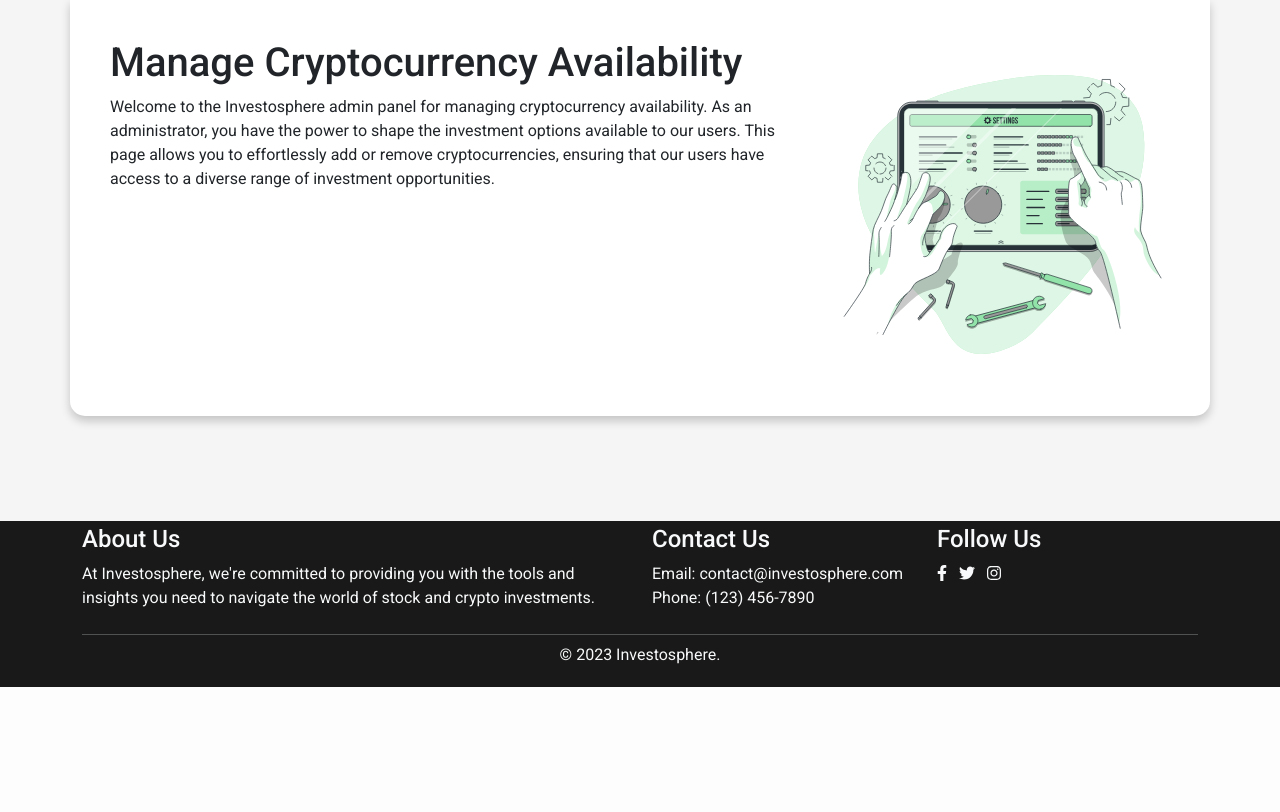
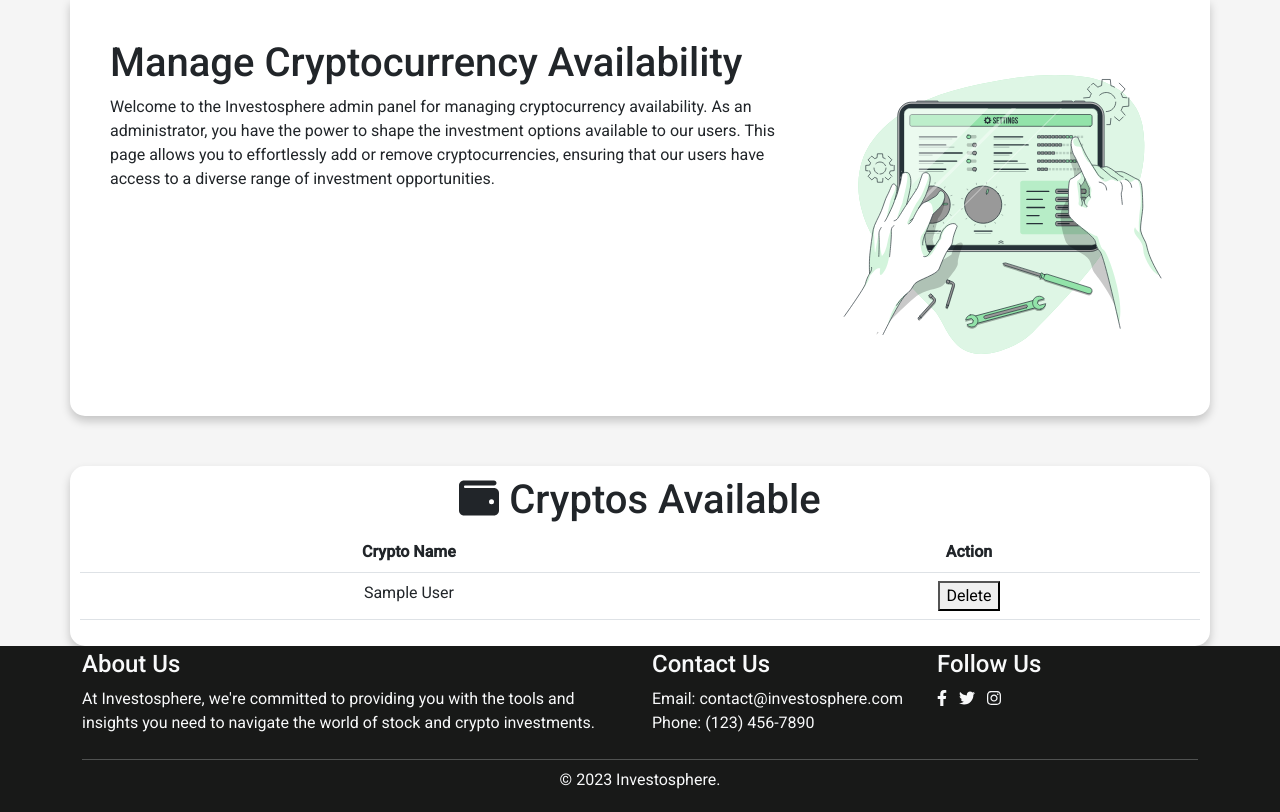
Before and after one commit to Danvm94/investosphere, a Django app: page /manage/ in a window 1280 px wide. Shown: the part 113-925 px from the top of the page. Before the commit the page ends 800 px from the top, so only its background shows below. Run offline with Django 4.2, Linux system fonts and the light colour scheme; tables that the repository leaves empty hold one stand-in row (values such as "Sample post"); some libraries are stand-ins or nearby versions.

Commit message:
Implemented delete function for Crypto.

```diff
--- a/investo_hub/cryptos.py
+++ b/investo_hub/cryptos.py
@@ -86,3 +86,7 @@
         crypto.usd = round(crypto.usd, 2)
         crypto.image = get_coin_info(crypto.symbol)['image']
     return cryptos
+
+def clear_cache():
+    cache.delete('cached_cryptos')
+    cache.delete('cached_cryptos_chart')
--- a/templates/manage.html
+++ b/templates/manage.html
@@ -23,4 +23,36 @@
             </div>
         </div>
     </div>
+
+    <div class="container portfolio-container">
+        <div class="row">
+            <div class="col-md-12 text-center">
+                <h1><i class="fa-solid fa-wallet"></i> Cryptos Available </h1>
+
+
+                <table class="table">
+                    <thead>
+                    <tr>
+                        <th scope="col">Crypto Name</th>
+                        <th scope="col">Action</th>
+                    </tr>
+                    </thead>
+                    <tbody>
+                    {% for crypto in cryptos %}
+                        <tr>
+                            <td>{{ crypto.name }}</td>
+                            <td>
+                                <form method="post" action="{% url 'delete_crypto' %}">
+                                    {% csrf_token %}
+                                    <input type="hidden" name="crypto_name" value="{{ crypto.name }}">
+                                    <button type="submit">Delete</button>
+                                </form>
+                            </td>
+                        </tr>
+                    {% endfor %}
+                    </tbody>
+                </table>
+            </div>
+        </div>
+    </div>
 {% endblock %}
--- a/user_management/urls.py
+++ b/user_management/urls.py
@@ -8,4 +8,5 @@
     path('logout/', views.logout_view, name='logout'),
     path('register/', views.registration_view, name='register'),
     path('manage/', views.manage_view, name='manage'),
+    path('delete_crypto/', views.delete_crypto, name='delete_crypto'),
 ]
--- a/user_management/views.py
+++ b/user_management/views.py
@@ -4,9 +4,10 @@
 from django.contrib.auth import authenticate, login, logout
 from .registration import register_user
 from investo_hub.forms import display_form_errors
-
+from .models import Crypto
 from investo_hub.cryptos import request_coin_cache
 from .newsapi import get_news_api
+from investo_hub.cryptos import clear_cache
 
 
 def registration_view(request):
@@ -55,4 +56,14 @@
 
 
 def manage_view(request):
-    return render(request, 'manage.html')
+    cryptos = Crypto.objects.all()
+    return render(request, 'manage.html', {'cryptos': cryptos})
+
+
+def delete_crypto(request):
+    if request.method == 'POST':
+        crypto_name = request.POST.get('crypto_name')
+        crypto = Crypto.objects.get(name=crypto_name)
+        crypto.delete()
+        clear_cache()
+    return redirect('manage')
```
